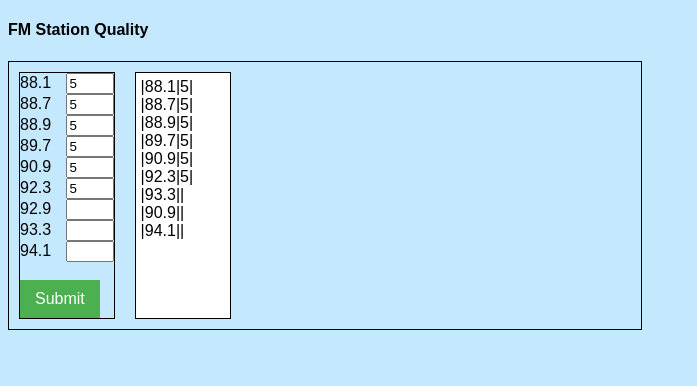
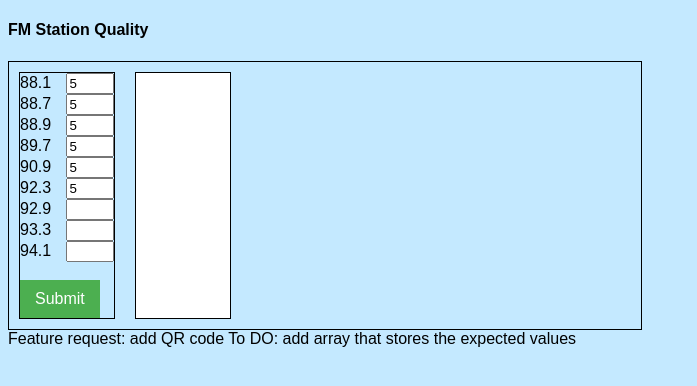
Before and after one commit to johndetora/johndetora.github.io, a plain HTML site: page qa/radio/index.html in a window 1280 px wide. Both pictures are taken after typing "5", "5", "5", "5", "5", "5" into the empty fields and a click on the button "Submit". Shown: the whole page, without its empty margins (0-697 px from the left). Drawn offline with Linux system fonts and the light colour scheme.

Commit message:
features

```diff
--- a/qa/radio/index.html
+++ b/qa/radio/index.html
@@ -40,6 +40,8 @@
         </div>
   </div>
 
+  Feature request: add QR code
+  To DO: add array that stores the expected values
 
            <!--
 
@@ -108,7 +110,7 @@
         var input = document.getElementsByTagName("input");// may need to change this if other inputs are added
         for (let i = 0; i < input.length; i++){ // while i is less than the number of input tags
             var n = input[i]                  // stores data for that input node
-            val = val + n.name + n.value + "|" + "<br>";              // adds that data to the values
+            val = val + "/= n.name + n.value + "|" + "<br>";              // adds that data to the values
         }
         table.innerHTML = val;  // Next I have to
     }
```
